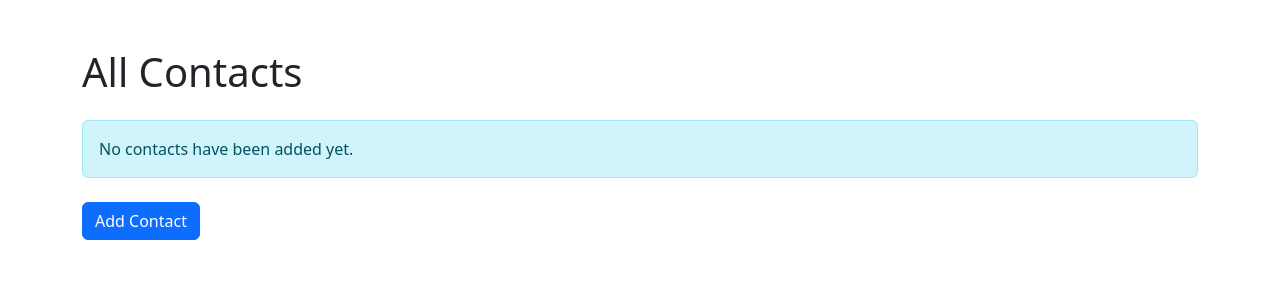
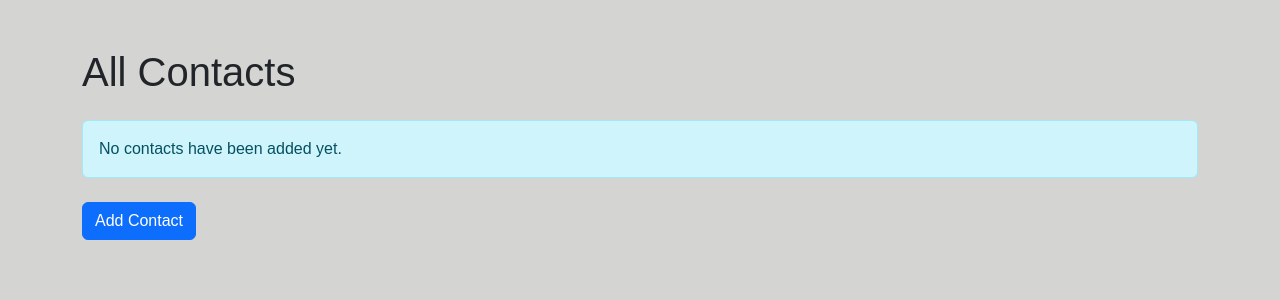
Before and after one commit to meghalrag/django-form-app, a Django app: page / in a window 1280 px wide. Shown: the top 300 px of the page. Run offline with Django 5.2, Linux system fonts and the light colour scheme; data that the repository does not hold is empty.

Commit message:
styles added

```diff
--- /dev/null
+++ b/static/css/style.css
@@ -0,0 +1,4 @@
+body {
+    background-color: #d4d4d2;
+    font-family: Arial, sans-serif;
+}
--- a/templates/list_entries.html
+++ b/templates/list_entries.html
@@ -1,10 +1,12 @@
 <!-- templates/list_entries.html -->
+{% load static %}
 <!DOCTYPE html>
 <html lang="en">
 <head>
   <meta charset="UTF-8">
   <title>List of Contacts</title>
   <link href="https://cdn.jsdelivr.net/npm/bootstrap@5.3.0/dist/css/bootstrap.min.css" rel="stylesheet">
+  <link rel="stylesheet" type="text/css" href="{% static 'css/style.css' %}">
 </head>
 <body>
   <div class="container mt-5">
```
Also changed, not shown: django_form_app/settings.py (+8 -0 lines).
